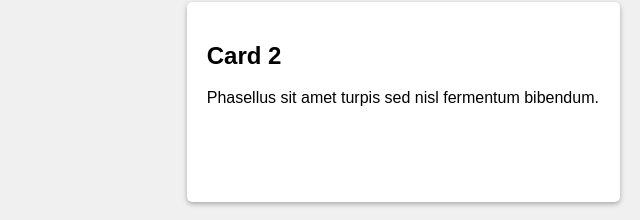
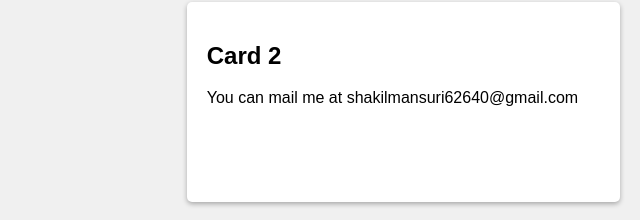
Before and after one commit to Sm62640/my-website, a plain HTML site: page index.html in a window 1280 px wide. Shown: the part 158-378 px from the top of the page, 640-1280 px from the left. Drawn offline with Linux system fonts and the light colour scheme; a script that the page names is missing.

Commit message:
Update index.html

```diff
--- a/index.html
+++ b/index.html
@@ -37,7 +37,7 @@
       </div>
       <div class="card">
         <h2>Card 2</h2>
-        <p>Phasellus sit amet turpis sed nisl fermentum bibendum.</p>
+        <p>You can mail me at shakilmansuri62640@gmail.com</p>
       </div>
       <div class="card">
         <h2>Card 3</h2>
```
